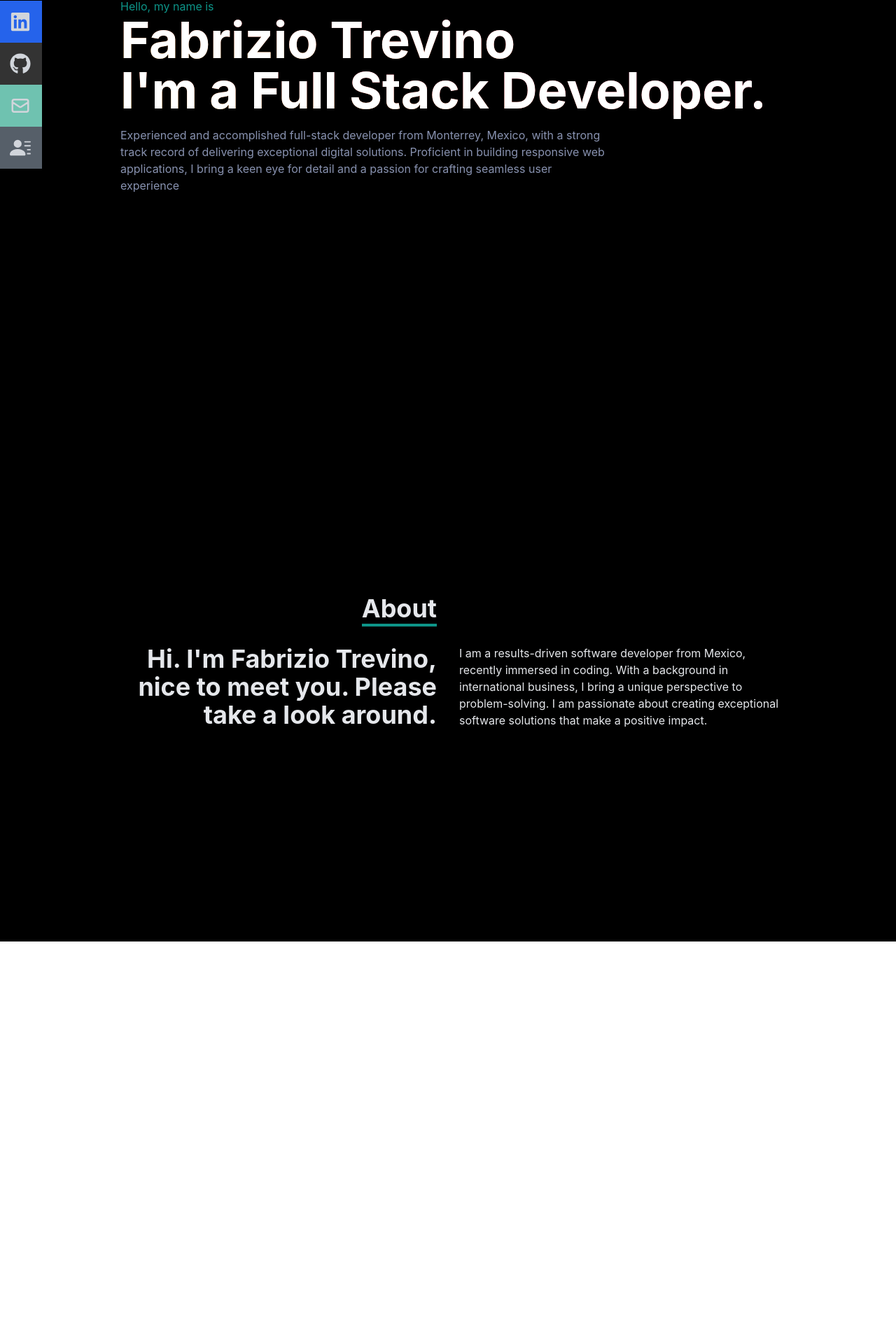
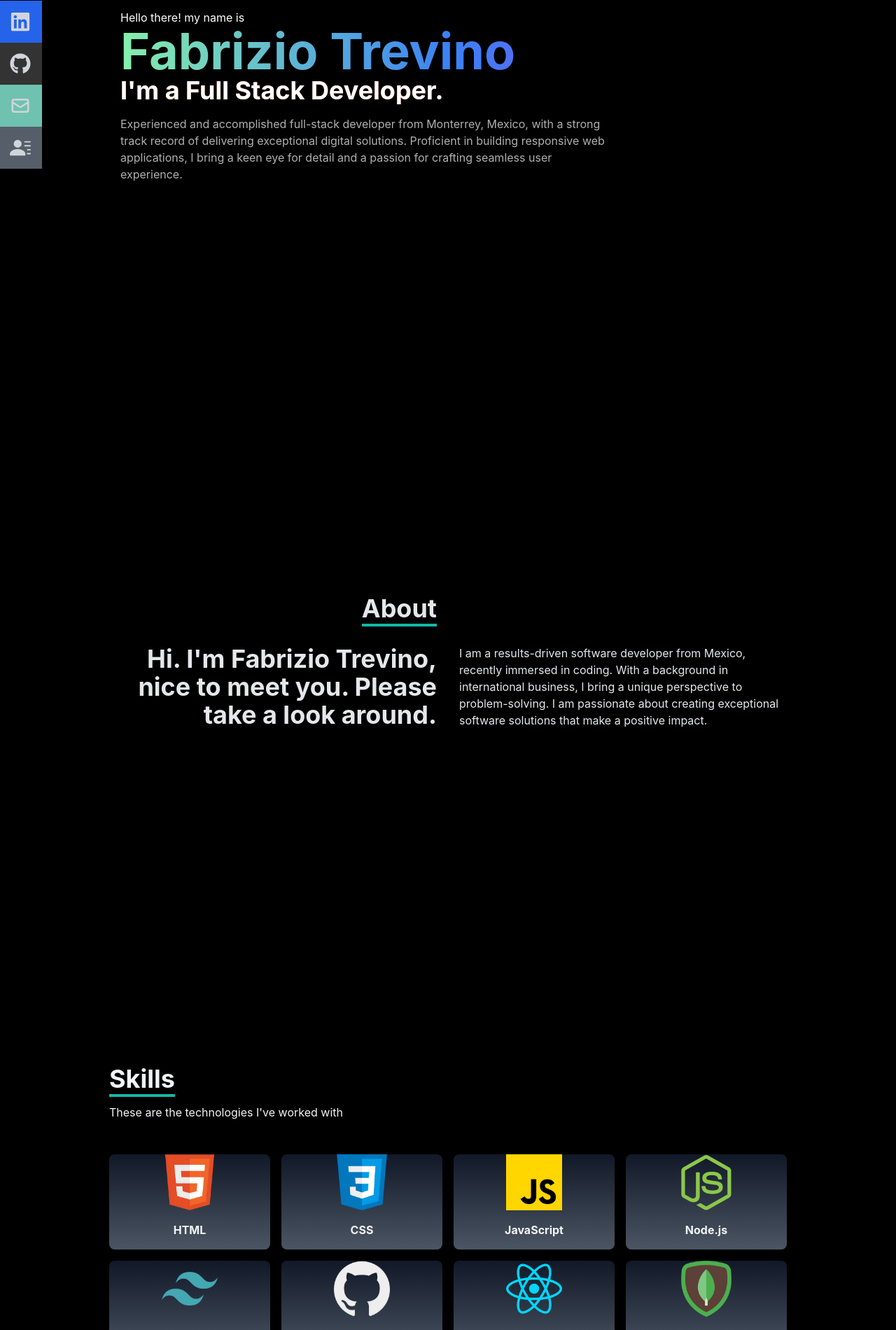
Before and after one commit to Fabri-Tech/React-Porfolio-Fabrizio-Trevino, a React (Vite) app: page / in a window 1280 px wide. Shown: the part 279-2179 px from the top of the page at 70% size. Before the commit the page ends 1624 px from the top, so only its background shows below. Built offline with nearby package versions, Linux system fonts and the light colour scheme.

Commit message:
added style and test for errors

```diff
--- a/src/App.jsx
+++ b/src/App.jsx
@@ -1,6 +1,7 @@
 import Navbar from './components/Navbar';
 import Herobanner from './components/Herobanner';
 import About from './components/About';
+import Skills from './components/Skills';
 
 function App() {
   return (
@@ -8,6 +9,7 @@ function App() {
     <Navbar/>,
       <Herobanner/>
       <About/>
+      <Skills/>
       </div>
   );
 }
--- a/src/components/About.jsx
+++ b/src/components/About.jsx
@@ -12,7 +12,7 @@ const About = () => {
         <div className='max-w-[1000px] w-full grid grid-cols-2 gap-8'>
           {/* About title */}
           <div className='sm:text-right pb-8 pl-4'>
-            <p className='text-4xl font-bold inline border-b-4 border-teal-600 text-gray-200'>
+            <p className='text-4xl font-bold inline border-b-4 border-teal-500 text-gray-200'>
               About
             </p>
           </div>
--- a/src/components/Herobanner.jsx
+++ b/src/components/Herobanner.jsx
@@ -1,21 +1,22 @@
+import React from 'react';
+
 const Home = () => {
   return (
     <div name='home' className='w-full h-screen bg-black'>
       {/* Container */}
       <div className='max-w-[1000px] mx-auto px-8 flex flex-col justify-center h-full'>
-          <p className='text-teal-600'>Hello, my name is</p>
-          <h1 className='text-4xl sm:text-7xl font-bold bg-gradient-to-bl from-pink-500 via-red-500 to-yellow-500 text-white bg-clip-text'>
+        <p className='text-teal-500 text-white'>Hello there! my name is</p>
+        <h1 className='text-4xl sm:text-7xl font-bold bg-gradient-to-r from-green-300 via-blue-500 to-purple-600 bg-clip-text text-transparent'>
           Fabrizio Trevino
         </h1>
-            <h2 className='text-4xl sm:text-7xl font-bold bg-gradient-to-bl from-pink-500 via-red-500 to-yellow-500 text-white bg-clip-text'>
+        <h2 className='text-4xl sm:text-4xl font-bold bg-gradient-to-bl from-pink-500 via-red-500 to-yellow-500 text-white bg-clip-text'>
           I'm a Full Stack Developer.
         </h2>
-          <p className='text-[#8892b0] py-4 max-w-[700px]'>
+        <p className='text-[#b0b0b0] py-4 max-w-[700px]'>
           Experienced and accomplished full-stack developer from Monterrey, Mexico, with a strong track record of delivering exceptional digital solutions.
-           Proficient in building responsive web applications, I bring a keen eye for detail and a passion for crafting seamless user experience
+          Proficient in building responsive web applications, I bring a keen eye for detail and a passion for crafting seamless user experience.
         </p>
-          <div>
-          </div>
+        <div></div>
       </div>
     </div>
   );
--- a/src/components/Skills.jsx
+++ b/src/components/Skills.jsx
@@ -9,45 +9,45 @@ import Mongo from '../assets/mongo.png';
 
 const Skills = () => {
   return (
-    <div name='skills' className='w-full h-screen bg-gradient-to-b from-gray-500 to-gray-900 text-gray-100'>
+    <div name='skills' className='w-full h-screen bg-black text-gray-100'>
       {/* Container */}
       <div className='max-w-[1000px] mx-auto p-4 flex flex-col justify-center w-full h-full'>
         <div>
-          <p className='text-4xl font-bold inline border-b-4 border-pink-600'>Skills</p>
+          <p className='text-4xl font-bold inline border-b-4 border-teal-500'>Skills</p>
           <p className='py-4'>These are the technologies I've worked with</p>
         </div>
         <div className='w-full grid grid-cols-2 sm:grid-cols-4 gap-4 text-center py-8'>
-          <div className='shadow-md bg-gradient-to-r from-gray-700 via-gray-900 to-black hover:scale-110 duration-500 rounded-lg'>
+          <div className='shadow-md bg-gradient-to-b from-gray-900 to-gray-600 hover:scale-110 duration-500 rounded-lg'>
             <img className='w-20 mx-auto' src={HTML} alt='HTML icon' />
-            <p className='my-4'>HTML</p>
+            <p className='my-4 font-bold'>HTML</p>
           </div>
-          <div className='shadow-md bg-gradient-to-r from-gray-700 via-gray-900 to-black hover:scale-110 duration-500 rounded-lg'>
+          <div className='shadow-md bg-gradient-to-b from-gray-900 to-gray-600 hover:scale-110 duration-500 rounded-lg'>
             <img className='w-20 mx-auto' src={CSS} alt='CSS icon' />
-            <p className='my-4'>CSS</p>
+            <p className='my-4 font-bold'>CSS</p>
           </div>
-          <div className='shadow-md bg-gradient-to-r from-gray-700 via-gray-900 to-black hover:scale-110 duration-500 rounded-lg'>
+          <div className='shadow-md bg-gradient-to-b from-gray-900 to-gray-600 hover:scale-110 duration-500 rounded-lg'>
             <img className='w-20 mx-auto' src={JavaScript} alt='JavaScript icon' />
-            <p className='my-4'>JavaScript</p>
+            <p className='my-4 font-bold'>JavaScript</p>
           </div>
-          <div className='shadow-md bg-gradient-to-r from-gray-700 via-gray-900 to-black hover:scale-110 duration-500 rounded-lg'>
+          <div className='shadow-md bg-gradient-to-b from-gray-900 to-gray-600 hover:scale-110 duration-500 rounded-lg'>
             <img className='w-20 mx-auto' src={Node} alt='Node.js icon' />
-            <p className='my-4'>Node.js</p>
+            <p className='my-4 font-bold'>Node.js</p>
           </div>
-          <div className='shadow-md bg-gradient-to-r from-gray-700 via-gray-900 to-black hover:scale-110 duration-500 rounded-lg'>
+          <div className='shadow-md bg-gradient-to-b from-gray-900 to-gray-600 hover:scale-110 duration-500 rounded-lg'>
             <img className='w-20 mx-auto' src={Tailwind} alt='Tailwind CSS icon' />
-            <p className='my-4'>Tailwind</p>
+            <p className='my-4 font-bold'>Tailwind</p>
           </div>
-          <div className='shadow-md bg-gradient-to-r from-gray-700 via-gray-900 to-black hover:scale-110 duration-500 rounded-lg'>
+          <div className='shadow-md bg-gradient-to-b from-gray-900 to-gray-600 hover:scale-110 duration-500 rounded-lg'>
             <img className='w-20 mx-auto' src={GitHub} alt='GitHub icon' />
-            <p className='my-4'>GitHub</p>
+            <p className='my-4 font-bold'>GitHub</p>
           </div>
-          <div className='shadow-md bg-gradient-to-r from-gray-700 via-gray-900 to-black hover:scale-110 duration-500 rounded-lg'>
+          <div className='shadow-md bg-gradient-to-b from-gray-900 to-gray-600 hover:scale-110 duration-500 rounded-lg'>
             <img className='w-20 mx-auto' src={ReactImg} alt='React icon' />
-            <p className='my-4'>React</p>
+            <p className='my-4 font-bold'>React</p>
           </div>
-          <div className='shadow-md bg-gradient-to-r from-gray-700 via-gray-900 to-black hover:scale-110 duration-500 rounded-lg'>
+          <div className='shadow-md bg-gradient-to-b from-gray-900 to-gray-600 hover:scale-110 duration-500 rounded-lg'>
             <img className='w-20 mx-auto' src={Mongo} alt='MongoDB icon' />
-            <p className='my-4'>MongoDB</p>
+            <p className='my-4 font-bold'>MongoDB</p>
           </div>
         </div>
       </div>
```
Lines whose indentation alone changed are shown as unchanged.
